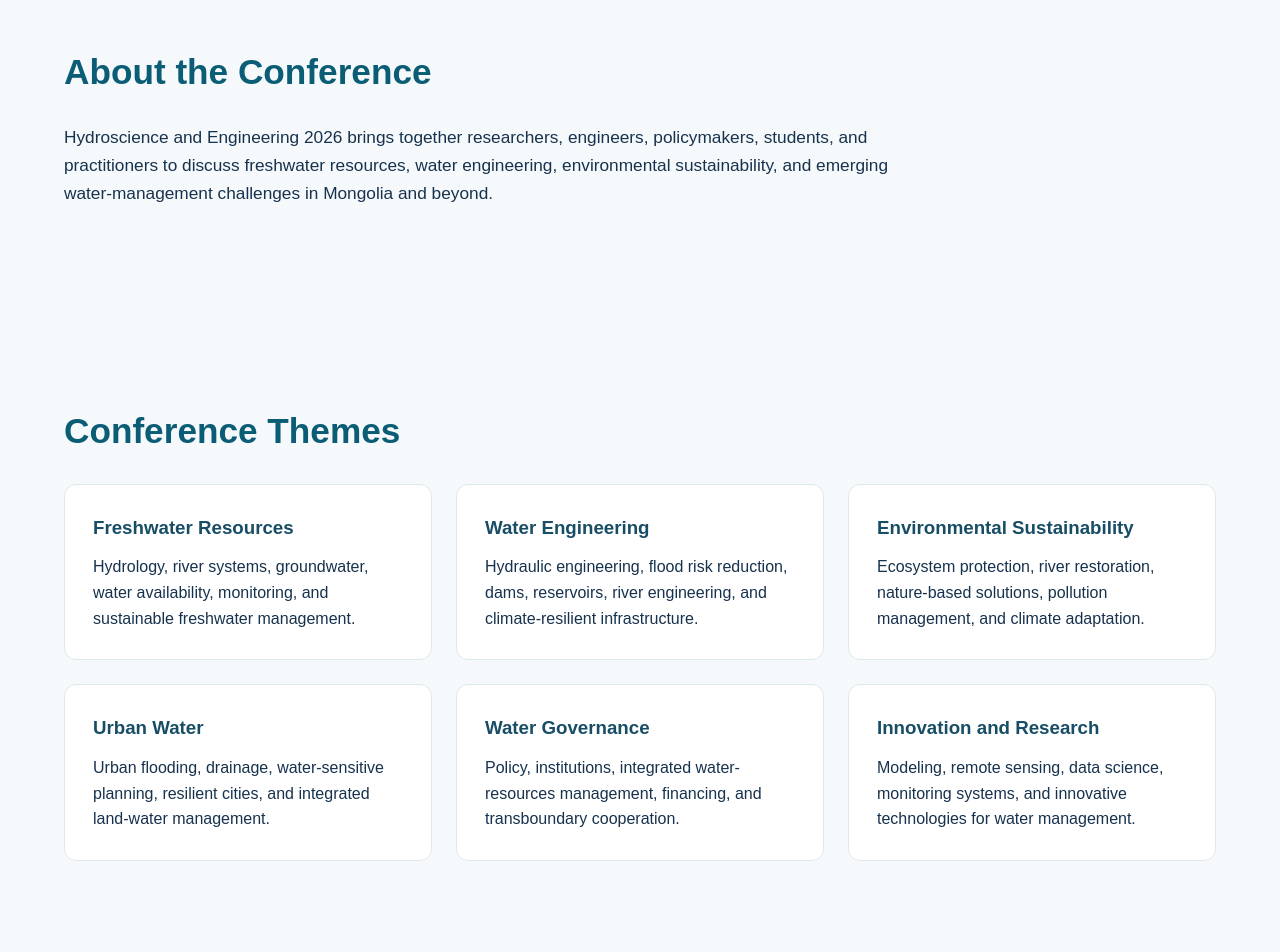
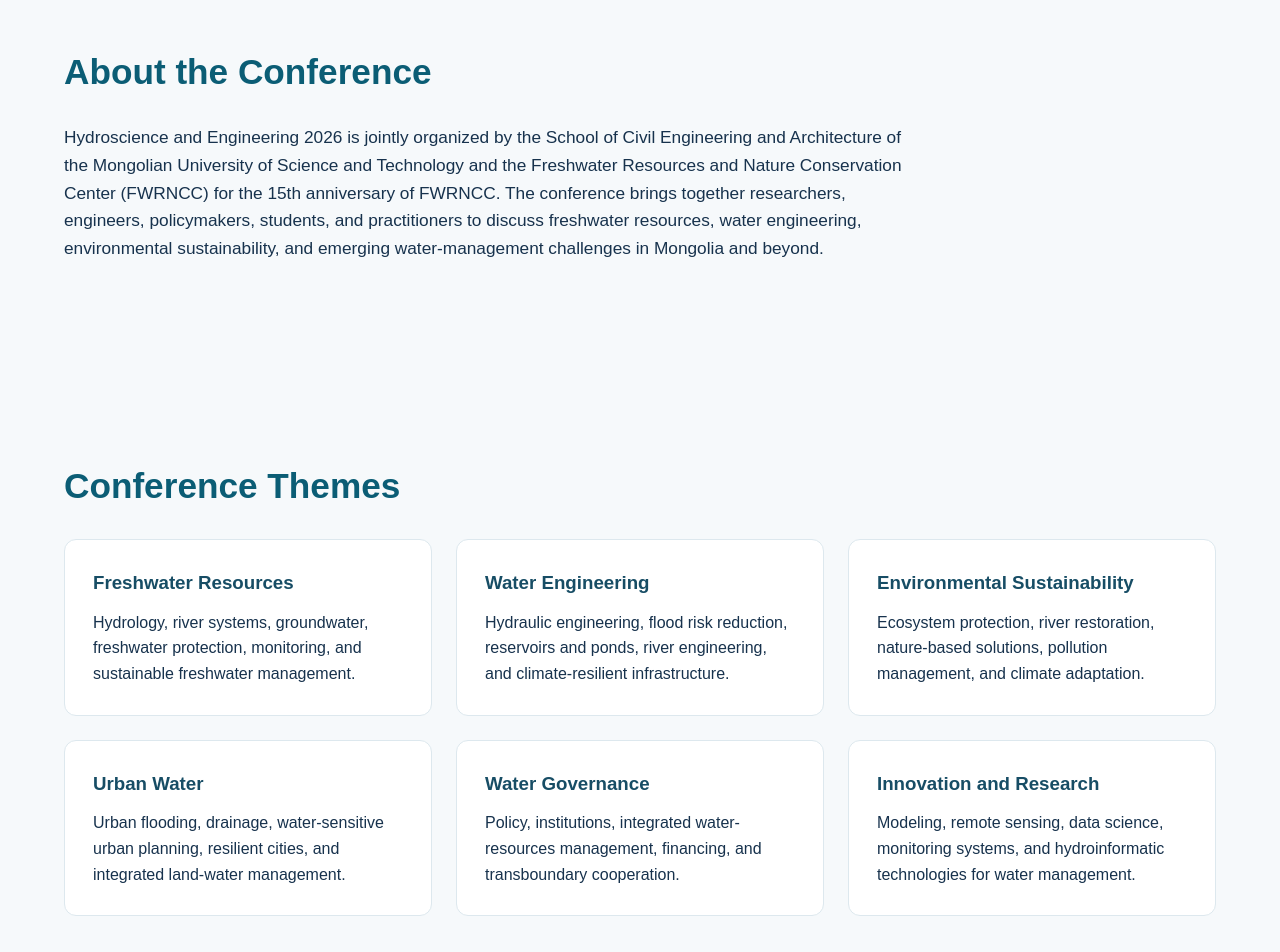
Before and after one commit to Ayurzana/hse2026, a Next.js app: page / in a window 1280 px wide. Shown: the part 740-1692 px from the top of the page. Built offline with nearby package versions, Linux system fonts and the light colour scheme.

Commit message:
Revise Home component for HSE 2026 conference
Updated the content of the Home component to reflect the joint organization of the conference and added details about the themes and important dates.

```diff
--- a/src/app/page.tsx
+++ b/src/app/page.tsx
@@ -47,11 +47,14 @@ export default function Home() {
   <h2>About the Conference</h2>
 
   <p className="section-intro">
-    Hydroscience and Engineering 2026 brings together researchers,
-    engineers, policymakers, students, and practitioners to discuss
-    freshwater resources, water engineering, environmental
-    sustainability, and emerging water-management challenges in
-    Mongolia and beyond.
+    Hydroscience and Engineering 2026 is jointly organized by the School
+    of Civil Engineering and Architecture of the Mongolian
+    University of Science and Technology and the Freshwater Resources and
+    Nature Conservation Center (FWRNCC) for the 15th anniversary of FWRNCC.
+    The conference brings together researchers, engineers, policymakers,
+    students, and practitioners to discuss freshwater resources, water
+    engineering, environmental sustainability, and emerging water-management
+    challenges in Mongolia and beyond.
   </p>
 </section>
 
@@ -62,7 +65,7 @@ export default function Home() {
             <div className="card">
               <h3>Freshwater Resources</h3>
               <p>
-                Hydrology, river systems, groundwater, water availability,
+                Hydrology, river systems, groundwater, freshwater protection,
                 monitoring, and sustainable freshwater management.
               </p>
             </div>
@@ -70,7 +73,7 @@ export default function Home() {
             <div className="card">
               <h3>Water Engineering</h3>
               <p>
-                Hydraulic engineering, flood risk reduction, dams, reservoirs,
+                Hydraulic engineering, flood risk reduction, reservoirs and ponds,
                 river engineering, and climate-resilient infrastructure.
               </p>
             </div>
@@ -86,7 +89,7 @@ export default function Home() {
             <div className="card">
               <h3>Urban Water</h3>
               <p>
-                Urban flooding, drainage, water-sensitive planning, resilient
+                Urban flooding, drainage, water-sensitive urban planning, resilient
                 cities, and integrated land-water management.
               </p>
             </div>
@@ -103,7 +106,7 @@ export default function Home() {
               <h3>Innovation and Research</h3>
               <p>
                 Modeling, remote sensing, data science, monitoring systems, and
-                innovative technologies for water management.
+                hydroinformatic technologies for water management.
               </p>
             </div>
           </div>
```
